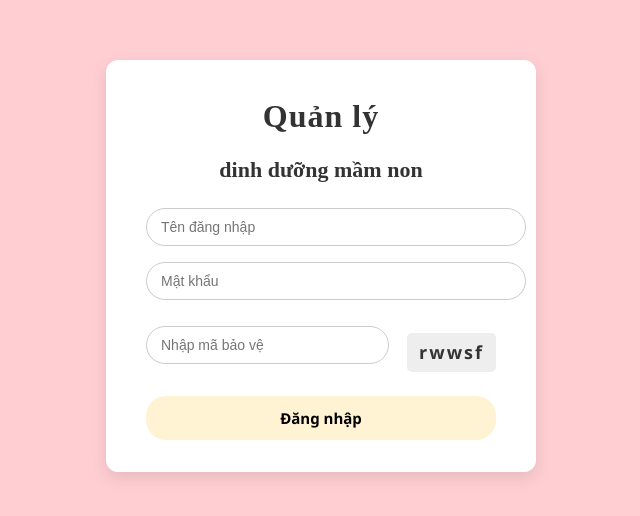
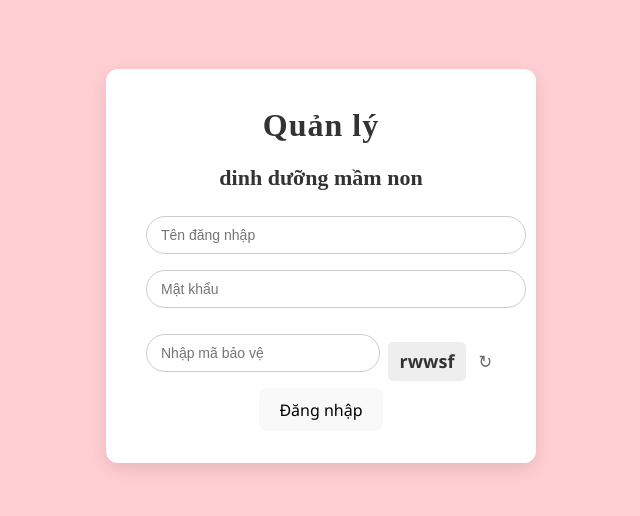
Before and after one commit to lehantuongvy-stack/project_BTL_CDCNMP, a React (Vite) app in the folder dinhduong/: page /login in a window 1280 px wide. Shown: the part 134-650 px from the top of the page, without its empty margins (319-959 px from the left). Built offline with nearby package versions, Linux system fonts and the light colour scheme.

Commit message:
update code

```diff
--- a/dinhduong/src/data/monan.js
+++ b/dinhduong/src/data/monan.js
@@ -5,7 +5,7 @@ import comTrang from "../assets/com-trang.jpg";
 import duaHau from "../assets/dua-hau.jpg";
 import xoiLac from "../assets/xoi-lac.jpg";
 import thitBamXaoNgo from "../assets/thit-bam-xao-ngo.jpg";
-import banhMi from "../assets/xoi-gac.jpg";
+import xoiGac from "../assets/xoi-gac.jpg";
 import chaoHen from "../assets/chao-hen.jpg";
 import giaXaoThitBo from "../assets/gia-xao-thit-bo.jpg";
 import canhBiDo from "../assets/canh-bi-do.jpg";
@@ -102,7 +102,7 @@ const monAn = [
   {
     id: 8,
     ten: "Xôi gấc",
-    anh: banhMi,
+    anh: xoiGac,
     nguyenLieu: ["Gạo nếp", "Gấc chín", "Đường", "Dừa nạo"],
     cheBien: [
       "Ngâm gạo nếp 6-8 tiếng, để ráo.",
--- a/dinhduong/src/pages/login.jsx
+++ b/dinhduong/src/pages/login.jsx
@@ -2,8 +2,8 @@ import React, { useState } from "react";
 import "../styles/login.css";
 
 function Login() {
+  // Sinh captcha 5 ký tự
   const generateCaptcha = () => {
-    // tạo chuỗi captcha ngẫu nhiên gồm chữ + số (5 ký tự)
     const chars = "abcdefghijklmnopqrstuvwxyz0123456789";
     let result = "";
     for (let i = 0; i < 5; i++) {
@@ -18,15 +18,20 @@ function Login() {
 
   const handleSubmit = (e) => {
     e.preventDefault();
-
-    if (inputCaptcha.toLowerCase() !== captcha.toLowerCase()) {
+    if (inputCaptcha.trim().toLowerCase() !== captcha.toLowerCase()) {
       setError("❌ Mã bảo vệ không đúng, vui lòng thử lại.");
-      setCaptcha(generateCaptcha()); // tạo captcha mới
-      setInputCaptcha(""); // reset ô nhập
+      setCaptcha(generateCaptcha());
+      setInputCaptcha("");
     } else {
       setError("");
       alert("✅ Đăng nhập thành công!");
     }
+  };
+
+  const handleReloadCaptcha = () => {
+    setCaptcha(generateCaptcha());
+    setInputCaptcha("");
+    setError("");
   };
 
   return (
@@ -46,7 +51,19 @@ function Login() {
               value={inputCaptcha}
               onChange={(e) => setInputCaptcha(e.target.value)}
             />
+
             <span className="captcha">{captcha}</span>
+
+            {/* Nút reload dạng ký tự, không cần lib */}
+            <button
+              type="button"
+              className="reload-btn"
+              aria-label="Tải lại mã bảo vệ"
+              onClick={handleReloadCaptcha}
+              title="Tải lại mã"
+            >
+              ↻
+            </button>
           </div>
 
           {error && <p className="error">{error}</p>}
--- a/dinhduong/src/styles/login.css
+++ b/dinhduong/src/styles/login.css
@@ -59,23 +59,27 @@ form input:focus {
 }
 
 /* Captcha */
-.captcha-group {
+/* .captcha-group {
   display: flex;
-  justify-content: space-between;
   align-items: center;
+  gap: 10px;
+  margin-top: 10px;
 }
 
 .captcha-group input {
   flex: 1;
-  margin-right: 0.5rem;
 }
 
 .captcha {
   font-weight: bold;
-  color: #333;
-  font-size: 15px;
-}
-
+  background: #eee;
+  padding: 6px 12px;
+  border-radius: 5px;
+  letter-spacing: 2px;
+  font-size: 18px;
+  user-select: none; /* không cho copy captcha */
+  /* color: #333;
+} */ */
 
 button {
   width: 100%;
@@ -94,11 +98,26 @@ button:hover {
   background-color: #ffeaaa;
 }
 
+
+
+.error {
+  color: red;
+  margin-top: 10px;
+  font-size: 14px;
+}
+
+
+/* ...giữ nguyên phần CSS của bạn ở trên... */
+
 .captcha-group {
   display: flex;
   align-items: center;
-  gap: 10px;
+  gap: 8px;
   margin-top: 10px;
+}
+
+.captcha-group input {
+  flex: 1; /* input chiếm chỗ còn lại */
 }
 
 .captcha {
@@ -106,13 +125,36 @@ button:hover {
   background: #eee;
   padding: 6px 12px;
   border-radius: 5px;
-  letter-spacing: 2px;
   font-size: 18px;
-  user-select: none; /* không cho copy captcha */
+  user-select: none;
+  color: #333;
 }
 
-.error {
-  color: red;
-  margin-top: 10px;
-  font-size: 14px;
+/* Nút reload nhỏ gọn, không chiếm chiều ngang */
+.reload-btn {
+  background: none;
+  border: none;
+  cursor: pointer;
+  color: #666;
+  padding: 4px;
+  line-height: 1;
+  display: inline-flex;
+  align-items: center;
+  justify-content: center;
+  font-size: 18px;
 }
+
+.reload-btn:hover {
+  color: #ff6680;
+}
+
+/* chỉ xoay icon bên trong */
+.reload-btn span,
+.reload-btn svg {
+  transition: transform 0.3s ease;
+}
+
+.reload-btn:hover span,
+.reload-btn:hover svg {
+  transform: rotate(90deg);
+}
```
